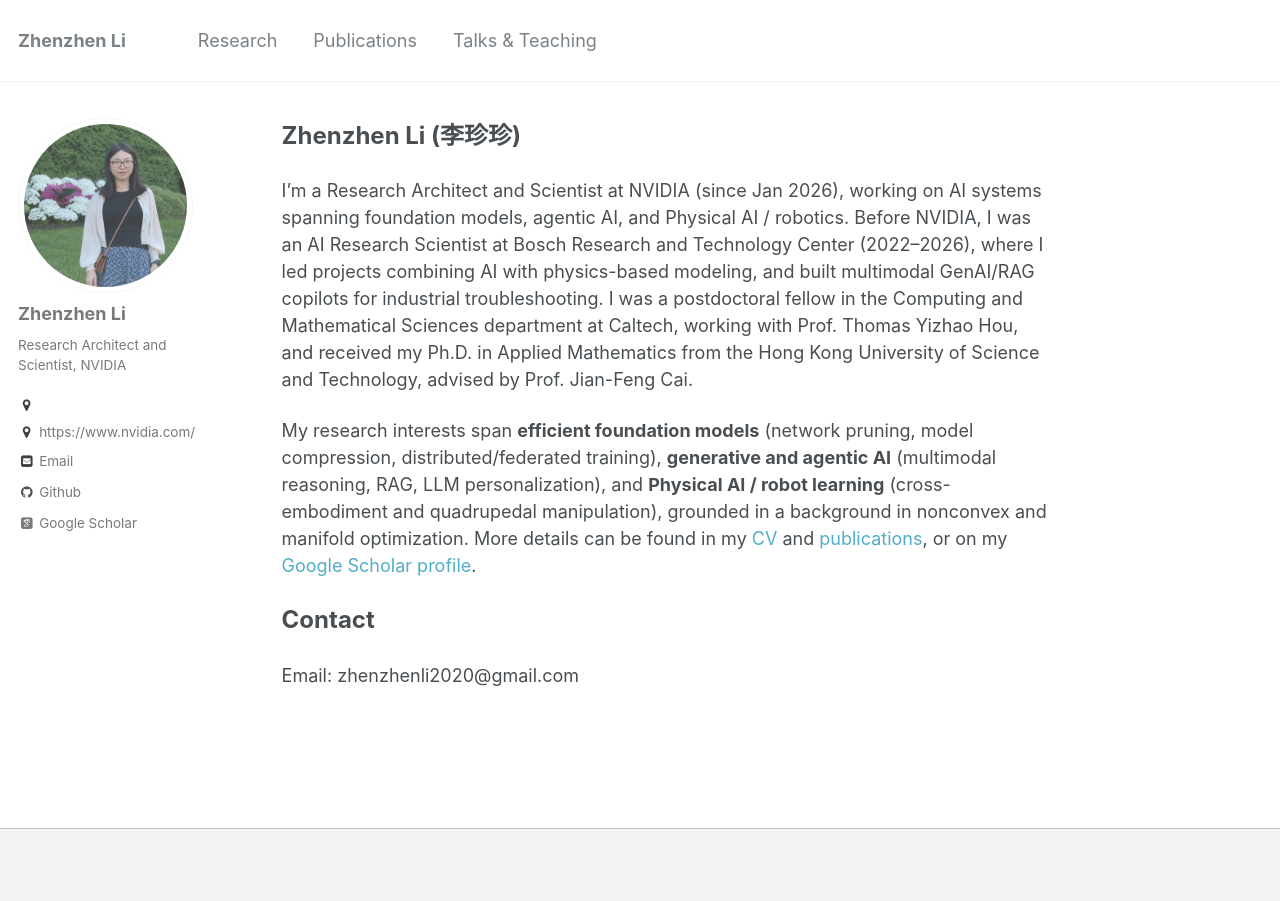
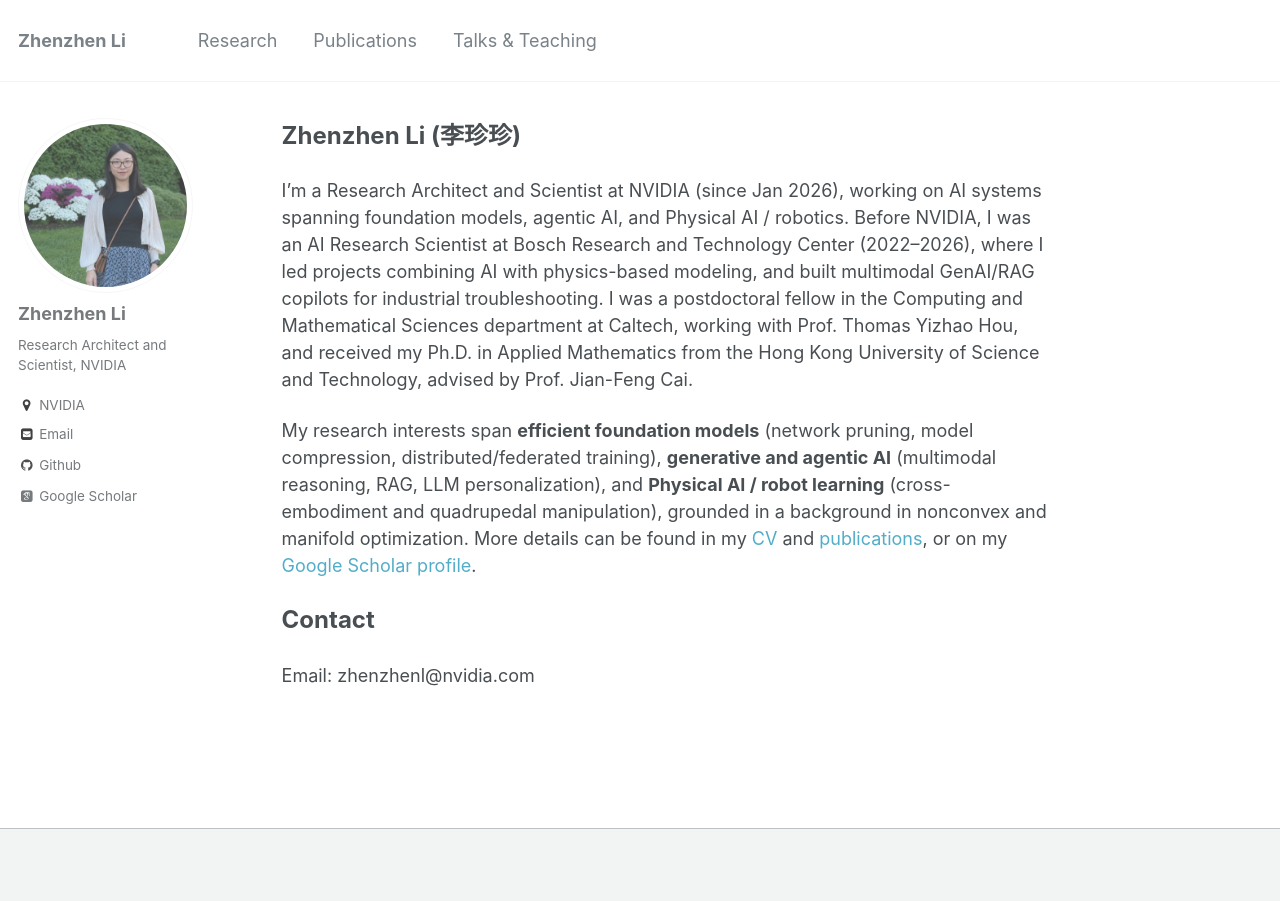
Before and after one commit to zhenzhenli820/zhenzhenli820.github.io, a Jekyll site: the page built from _pages/about.md, in a window 1280 px wide. Built offline with Jekyll 4.4.1, drawn with Linux system fonts in a browser that asks for light colours; some web fonts are replaced.

Commit message:
Update contact email to NVIDIA, show GitHub link, employer as plain text, remove empty location marker

```diff
--- a/_config.yml
+++ b/_config.yml
@@ -82,10 +82,10 @@ author:
   name             : "Zhenzhen Li"
   avatar           : "me.jpg"
   bio              : "Research Architect and Scientist, NVIDIA"
-  location         : ""
-  employer         : https://www.nvidia.com/
+  location         :
+  employer         : "NVIDIA"
   googlescholar    : "https://scholar.google.com/citations?user=6LYI6uUAAAAJ&hl=en"
-  email            : "zhenzhenli2020@gmail.com"
+  email            : "zhenzhenl@nvidia.com"
   uri              :
   bitbucket        :
   codepen          :
--- a/_data/authors.yml
+++ b/_data/authors.yml
@@ -3,6 +3,8 @@
 Zhenzhen Li:
   name        : "Zhenzhen Li"
   uri         : "https://zhenzhenli820.github.io"
-  email       : "zhenzhenli2020@gmail.com"
+  email       : "zhenzhenl@nvidia.com"
   bio         : "Research Architect and Scientist, NVIDIA"
   avatar      : "me.jpg"
+  employer    : "NVIDIA"
+  github      : "zhenzhenli820"
--- a/_pages/about.md
+++ b/_pages/about.md
@@ -16,4 +16,4 @@ My research interests span **efficient foundation models** (network pruning, mod
 
 <span style="font-size:18pt;">**Contact**</span>
 
-Email: zhenzhenli2020@gmail.com
+Email: zhenzhenl@nvidia.com
```
